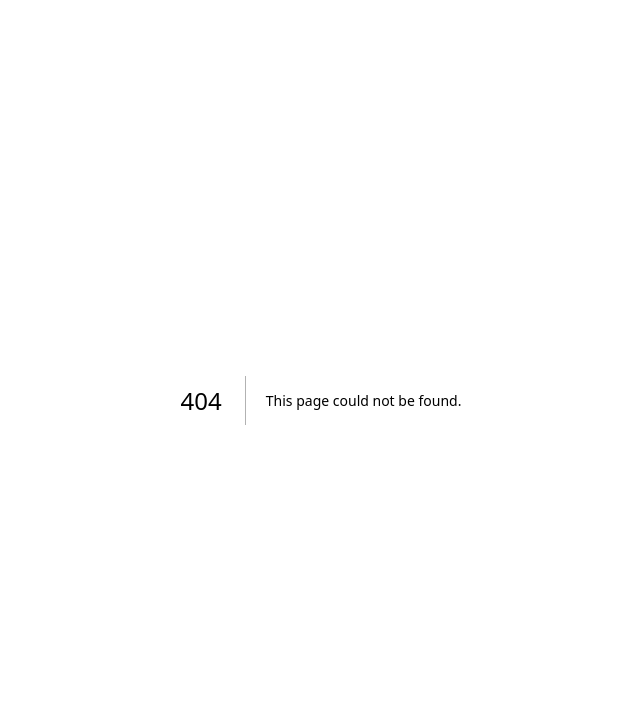
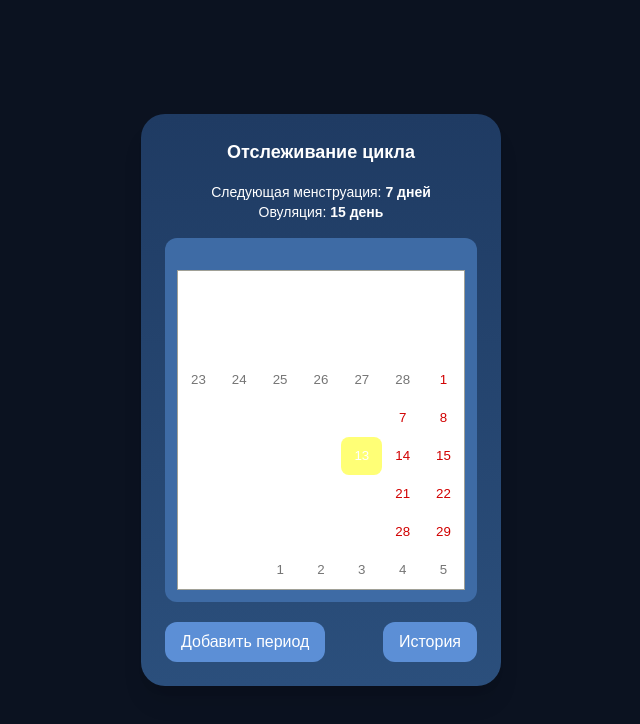
Before and after one commit to sxxxonne-source/period-tracker, a Next.js app: page /dashboard in a window 1280 px wide. Before the commit this address had no page. Shown: the top 724 px of the page, without its empty margins (319-959 px from the left). Built offline with nearby package versions, Linux system fonts and the light colour scheme; no server answers; the database is empty.

Commit message:
telegram init

```diff
--- /dev/null
+++ b/app/dashboard/page.tsx
@@ -0,0 +1,46 @@
+"use client"
+
+import Link from "next/link"
+import CycleCalendar from "../components/Calendar"
+
+export default function Dashboard() {
+
+  return (
+    <main className="min-h-screen flex items-center justify-center bg-[#0b1220]">
+
+      <div className="w-[360px] rounded-3xl p-6 bg-gradient-to-b from-[#1f3b63] to-[#2b4f7c] text-white shadow-xl">
+
+        <h1 className="text-center text-lg font-semibold mb-4">
+          Отслеживание цикла
+        </h1>
+
+        <div className="text-sm text-center mb-4">
+          <p>Следующая менструация: <b>7 дней</b></p>
+          <p>Овуляция: <b>15 день</b></p>
+        </div>
+
+        <div className="bg-[#3e6ba5] rounded-xl p-3">
+          <CycleCalendar />
+        </div>
+
+        <div className="flex justify-between mt-5">
+
+          <Link href="/add-period">
+            <button className="bg-[#5c8fd6] px-4 py-2 rounded-xl">
+              Добавить период
+            </button>
+          </Link>
+
+          <Link href="/history">
+            <button className="bg-[#5c8fd6] px-4 py-2 rounded-xl">
+              История
+            </button>
+          </Link>
+
+        </div>
+
+      </div>
+
+    </main>
+  )
+}
--- a/app/globals.css
+++ b/app/globals.css
@@ -40,3 +40,28 @@ body {
   color: var(--foreground);
   font-family: Arial, Helvetica, sans-serif;
 }
+.react-calendar {
+  width: 100%;
+  background: transparent;
+  border: none;
+  color: white;
+}
+
+.react-calendar__tile {
+  border-radius: 8px;
+}
+
+.period {
+  background: #ff5a5a !important;
+  color: white !important;
+}
+
+.ovulation {
+  background: #7a5cff !important;
+  color: white !important;
+}
+
+.fertility {
+  background: #ffd84d !important;
+  color: black !important;
+}
--- a/app/page.tsx
+++ b/app/page.tsx
@@ -1,45 +1,35 @@
 "use client"
 
 import { useEffect } from "react"
-import Link from "next/link"
-import CycleCalendar from "./components/Calendar"
+import { useRouter } from "next/navigation"
 
 export default function Home() {
+
+  const router = useRouter()
 
   useEffect(() => {
 
     const tg = (window as any).Telegram?.WebApp
 
     if (tg) {
+
       tg.ready()
 
       const user = tg.initDataUnsafe?.user
 
-      console.log("Telegram user:", user)
+      if (user) {
+        localStorage.setItem("telegram_user_id", user.id)
+      }
+
     }
+
+    router.push("/dashboard")
 
   }, [])
 
   return (
     <main style={{ padding: 20 }}>
-      <h1>Отслеживание цикла</h1>
-
-      <p>Следующая менструация: 7 дней</p>
-      <p>Овуляция: 15 дней</p>
-
-      <CycleCalendar />
-
-      <br />
-
-      <Link href="/add-period">
-        <button>Добавить период</button>
-      </Link>
-
-      <br /><br />
-
-      <Link href="/history">
-        <button>История</button>
-      </Link>
+      <p>Загрузка...</p>
     </main>
   )
 }
```
